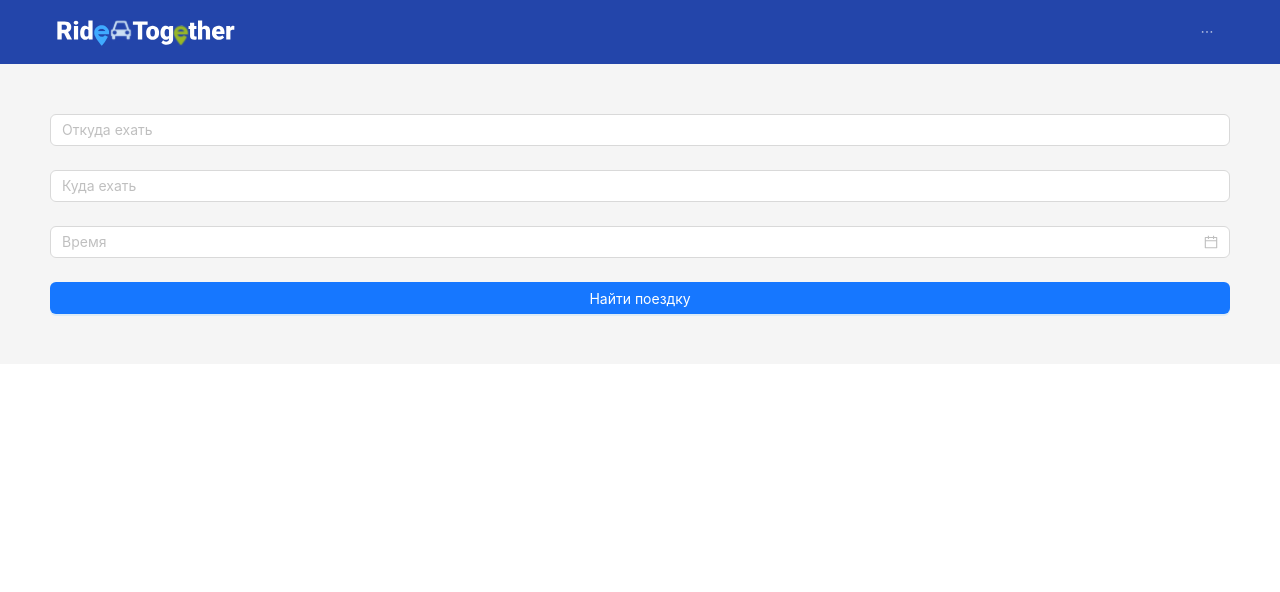
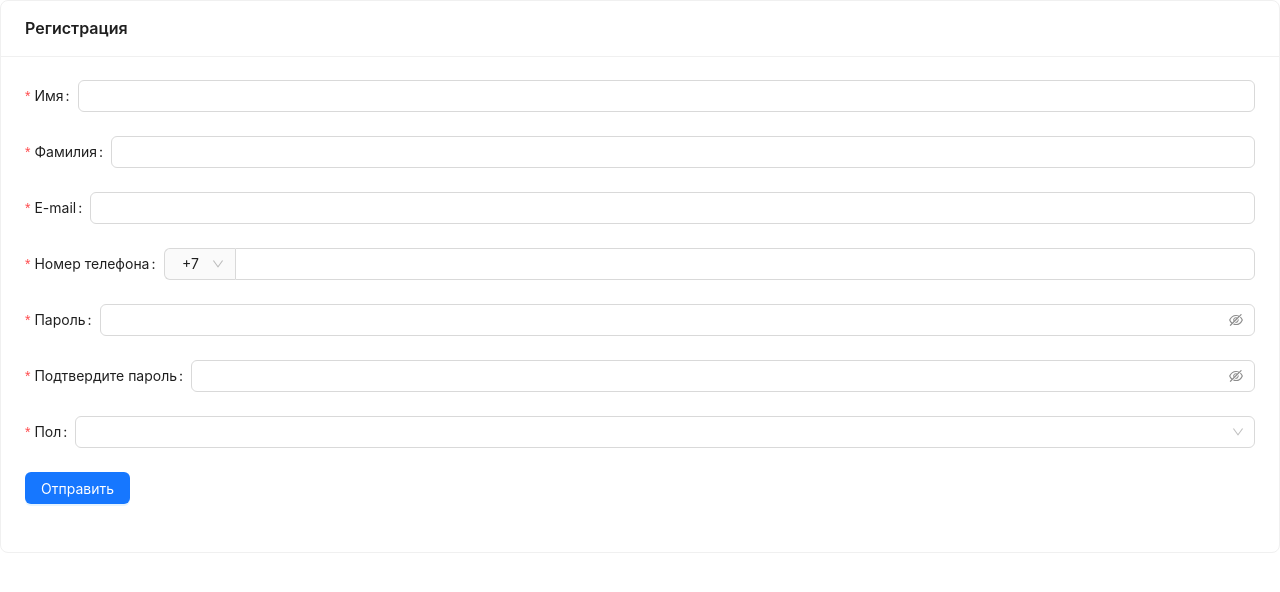
Before and after one commit to yadarochka/ride-together-client, a React (Vite) app: page /register in a window 1280 px wide. Shown: the top 592 px of the page. Built offline with nearby package versions, Linux system fonts and the light colour scheme.

Commit message:
feat: add registration page and validation form

```diff
--- a/package.json
+++ b/package.json
@@ -14,7 +14,8 @@
     "mapbox-gl": "^1.13.3",
     "react": "^18.2.0",
     "react-dom": "^18.2.0",
-    "react-query": "^3.39.3"
+    "react-query": "^3.39.3",
+    "react-router-dom": "^6.10.0"
   },
   "devDependencies": {
     "@types/react": "^18.0.28",
--- a/src/App.tsx
+++ b/src/App.tsx
@@ -1,14 +1,24 @@
-import { useState } from "react";
+import { RouterProvider, createBrowserRouter } from "react-router-dom";
 import "./App.css";
-import AdressInput from "./components/Input/Input";
 import LandingPage from "./pages/HomePage/HomePage";
+import RegisterPage from "./pages/RegisterPage/RegisterPage";
+
+
+const router = createBrowserRouter([
+  {
+    path: "/",
+    element: <LandingPage />,
+  },
+  {
+    path: "/register",
+    element: <RegisterPage></RegisterPage>,
+  },
+]);
 
 function App() {
-  const [count, setCount] = useState(0);
-  console.log("render");
   return (
     <div className="App">
-      <LandingPage></LandingPage>
+      <RouterProvider router={router} />
     </div>
   );
 }
--- /dev/null
+++ b/src/api/ApiClient.ts
@@ -0,0 +1,40 @@
+import { User } from "./type";
+
+class ApiAuthClient {
+    baseUrl = 'http://localhost:5000/api/auth/';
+
+    async register(newUserData:User){
+        const response = await fetch(this.baseUrl + 'register', {
+            method: 'POST',
+            headers: { 'Content-Type': 'application/json' },
+            body: JSON.stringify(newUserData)
+        });
+
+        return await response.json()
+    }
+
+    async get(endpoint: string) {
+      const response = await fetch(`${this.baseUrl}${endpoint}`);
+      if (!response.ok) {
+        throw new Error(`API error: ${response.status}`);
+      }
+      return await response.json();
+    }
+
+    async post(endpoint: string, data: any) {
+      const response = await fetch(`${this.baseUrl}${endpoint}`, {
+        method: 'POST',
+        body: JSON.stringify(data),
+        headers: {
+          'Content-Type': 'application/json'
+        }
+      });
+      if (!response.ok) {
+        throw new Error(`API error: ${response.status}`);
+      }
+      return await response.json();
+    }
+
+}
+
+export default new ApiAuthClient()
--- /dev/null
+++ b/src/api/type.ts
@@ -0,0 +1,15 @@
+type UserData = {
+    name: string;
+    surname: string;
+    phone: string;
+    email: string;
+}
+
+export type User = UserData & {
+    password: string;
+    gender_id: number;
+}
+
+export type UserDto = UserData & {
+    gender: string;
+}
--- /dev/null
+++ b/src/pages/RegisterPage/RegisterPage.tsx
@@ -0,0 +1,246 @@
+import React, { useState } from 'react';
+import { Form, Input, Select, Button, Card, message } from 'antd';
+import ApiClient from '../../api/ApiClient';
+
+const { Option } = Select;
+
+type FormValues = {
+  confirm: string,
+  gender: number,
+  name: string,
+  surname: string,
+  prefix: string,
+  email: string,
+  password: string,
+  phone: string,
+}
+
+const RegistrationForm = () => {
+  const [emailIsValid, setEmailIsValid] = useState(true)
+  const [phoneIsValid, setPhoneIsValid] = useState(true)
+
+
+  const onFinish = async (values: FormValues) => {
+    const response = await ApiClient.register({
+      email: values.email,
+      name: values.name,
+      surname: values.surname,
+      password: values.password,
+      gender_id: values.gender,
+      phone: values.prefix + values.phone
+    })
+
+    if (response.message === "Пользователь с такой почтой уже зарегистрирован"){
+      setEmailIsValid(false)
+      message.error(response.message);
+      return
+    }
+
+    if (response.message === "Пользователь с таким номером уже зарегистрирован"){
+      setPhoneIsValid(false)
+      message.error(response.message);
+      return
+    }
+
+    if (response.message === "Непредвиденная ошибка"){
+      message.error(response.message);
+      return
+    }
+
+    message.success('Вы успешно зарегистрированы')
+
+    console.log(response)
+  };
+
+  const handleEmailChange = () => {
+    setEmailIsValid(true);
+  }
+
+  const handlePhoneChange = () => {
+    setPhoneIsValid(true);
+  }
+
+  return (
+    <Card title="Регистрация">
+      <Form
+        name="registration_form"
+        onFinish={onFinish}
+        initialValues={{
+          prefix: '+7',
+        }}
+        scrollToFirstError
+      >
+        <Form.Item
+          name="name"
+          label="Имя"
+          rules={[
+            {
+              required: true,
+              message: 'Укажите своё имя',
+            },
+          ]}
+        >
+          <Input />
+        </Form.Item>
+
+        <Form.Item
+          name="surname"
+          label="Фамилия"
+          rules={[
+            {
+              required: true,
+              message: 'Укажите свою фамилию',
+            },
+          ]}
+        >
+          <Input />
+        </Form.Item>
+
+        <Form.Item
+          validateStatus={ emailIsValid ? 'success' : 'error'}
+          help= {emailIsValid ? null : 'Пользователь с такой почтой уже зарегистрирован'}
+          name="email"
+          label="E-mail"
+          rules={[
+            {
+              type: 'email',
+              message: 'Неправильный E-mail',
+            },
+            {
+              required: true,
+              message: 'Укажите свой E-mail',
+            },
+
+          ]}
+
+        >
+          <Input onChange={handleEmailChange} />
+        </Form.Item>
+
+        <Form.Item
+          name="phone"
+          label="Номер телефона"
+          validateStatus={ phoneIsValid ? 'success' : 'error'}
+          help= {phoneIsValid ? null : 'Пользователь с таким номером уже зарегистрирован'}
+          rules={[
+            {
+              required: true,
+              message: 'Укажите свой номер телефона',
+            },
+            {
+              len:10,
+              message: 'Номер телефона должен содержать ровно 10 цифр'
+            },
+            {
+              validator: (rule, value) => {
+                if (!/^[0-9]*$/.test(value)) {
+                  return Promise.reject('Номер телефона должен содержать только цифры');
+                }
+                return Promise.resolve();
+              }
+            }
+          ]}
+        >
+          <Input onChange={handlePhoneChange}
+            addonBefore={
+              <Form.Item
+                name="prefix"
+                noStyle
+                rules={[{ required: true, message: 'Выберете код страны' }]}
+              >
+                <Select
+                  style={{
+                    width: 70,
+                  }}
+                >
+                  <Option value="+7">+7</Option>
+                </Select>
+              </Form.Item>
+            }
+            style={{
+              width: '100%',
+            }}
+          />
+        </Form.Item>
+
+        <Form.Item
+        name="password"
+        label="Пароль"
+        rules={[
+          {
+            required: true,
+            message: 'Пожалуйста, введите свой пароль',
+          },
+          {
+            min: 12,
+            message: 'Слишком короткий пароль'
+          },
+          {
+            max: 20,
+            message: 'Слишком длинный пароль'
+          },
+        ]}
+        hasFeedback
+      >
+        <Input.Password />
+      </Form.Item>
+
+      <Form.Item
+        name="confirm"
+        label="Подтвердите пароль"
+        dependencies={['password']}
+        hasFeedback
+        rules={[
+          {
+            required: true,
+            message: 'Пожалуйста, подтвердите свой пароль',
+          },
+          {
+            min: 12,
+            message: 'Слишком короткий пароль'
+          },
+          {
+            max: 20,
+            message: 'Слишком длинный пароль'
+          },
+          ({ getFieldValue }) => ({
+            validator(_, value) {
+              if (!value || getFieldValue('password') === value) {
+                return Promise.resolve();
+              }
+              return Promise.reject(new Error('Пароли не совпадают'));
+            },
+          }),
+        ]}
+      >
+        <Input.Password />
+      </Form.Item>
+
+        <Form.Item
+          name="gender"
+          label="Пол"
+          rules={[
+            {
+              required: true,
+              message: 'Укажите свой пол',
+            },
+          ]}
+        >
+          <Select>
+            <Option value={1}>Мужской</Option>
+            <Option value={2}>Женский</Option>
+            <Option value={3}>Другое</Option>
+          </Select>
+        </Form.Item>
+
+        <Form.Item>
+          <Button type="primary" htmlType="submit">
+            Отправить
+          </Button>
+        </Form.Item>
+      </Form>
+    </Card>
+  );
+};
+
+export default RegistrationForm;
```
Also changed, not shown: 1 other file (tests, documents, lock files or other folders).
